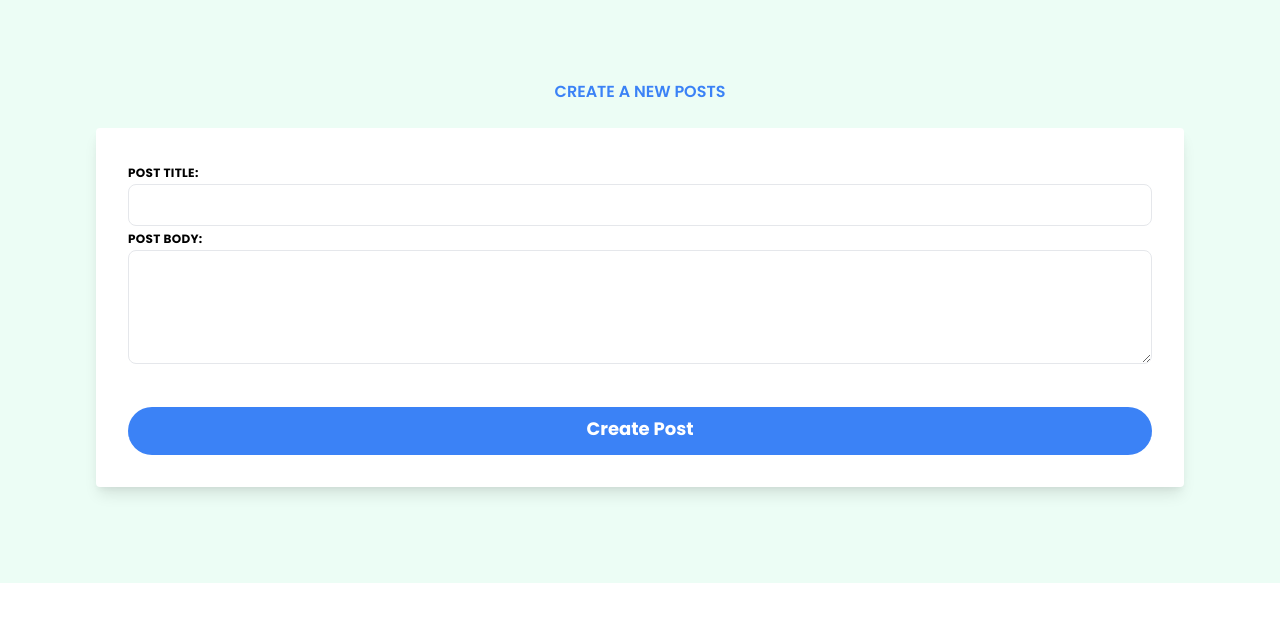
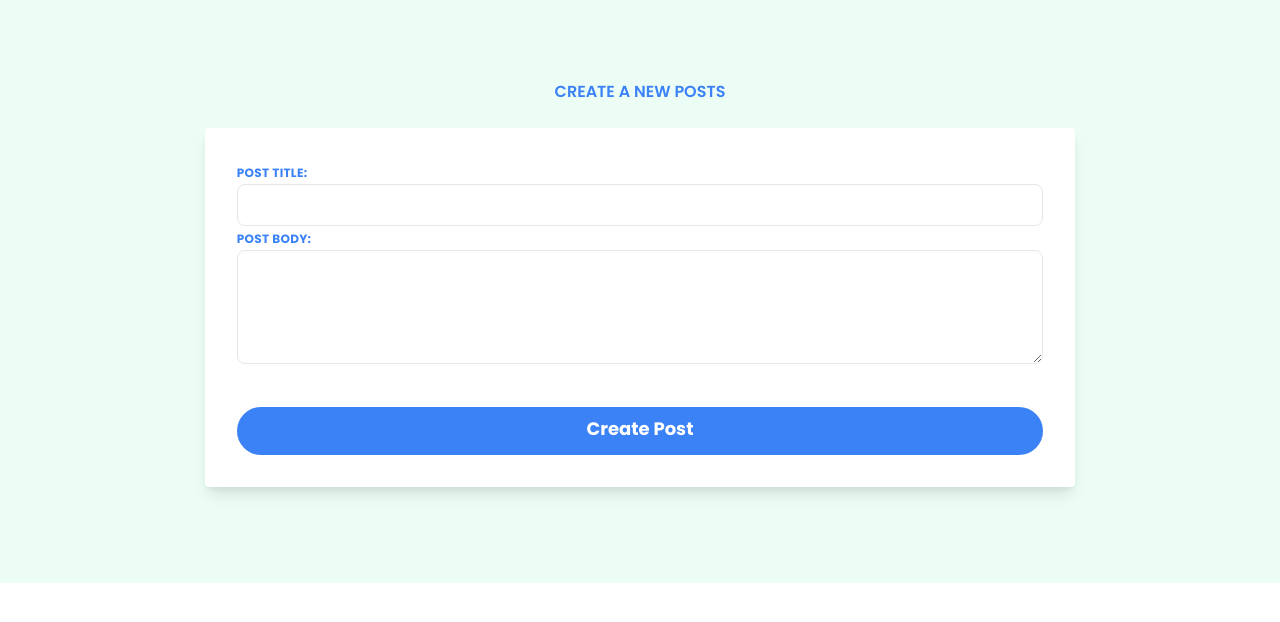
Before and after one commit to Rowlandoka/DevContentCms, a Vue app: page /create in a window 1280 px wide. Shown: the top 622 px of the page. Built offline with nearby package versions, Linux system fonts and the light colour scheme.

Commit message:
modification of sidebar

```diff
--- a/src/pages/Create.vue
+++ b/src/pages/Create.vue
@@ -1,12 +1,12 @@
 <template>
-<div class="px-12 py-20 lg:px-24 bg-green-50">
+<div class=" w-full px-12 py-20 lg:px-24 bg-green-50">
   <h1 class=" w-full text-center mb-6 text-blue-500 font-semibold uppercase">Create a New Posts</h1>
-  <div class="w-full h-full bg-white rounded shadow-lg p-8 m-4 md:mx-auto">
+  <div class="w-4/5 h-full bg-white rounded shadow-lg p-8 m-4 md:mx-auto">
   <form>
     <div>
       <div>
         <div>
-          <label class="uppercase tracking-wide text-black text-xs font-bold mb-2" for="post-article">Post
+          <label class="uppercase tracking-wide text-blue-500 text-xs font-bold mb-2" for="post-article">Post
             Title:
           </label>
           <input class="w-full px-3 py-2 text-gray-700 border rounded-lg focus:outline-none" v-model="post.title" type="text" name="" id="">
@@ -16,7 +16,7 @@
     <div>
       <div>
         <div>
-          <label class="uppercase tracking-wide text-black text-xs font-bold mb-2" for="">Post Body:</label>
+          <label class="uppercase tracking-wide text-blue-500 text-xs font-bold mb-2" for="">Post Body:</label>
           <textarea v-model="post.body" class="w-full px-3 py-2 text-gray-700 border rounded-lg focus:outline-none" rows="4"></textarea>
         </div>
       </div>
```
